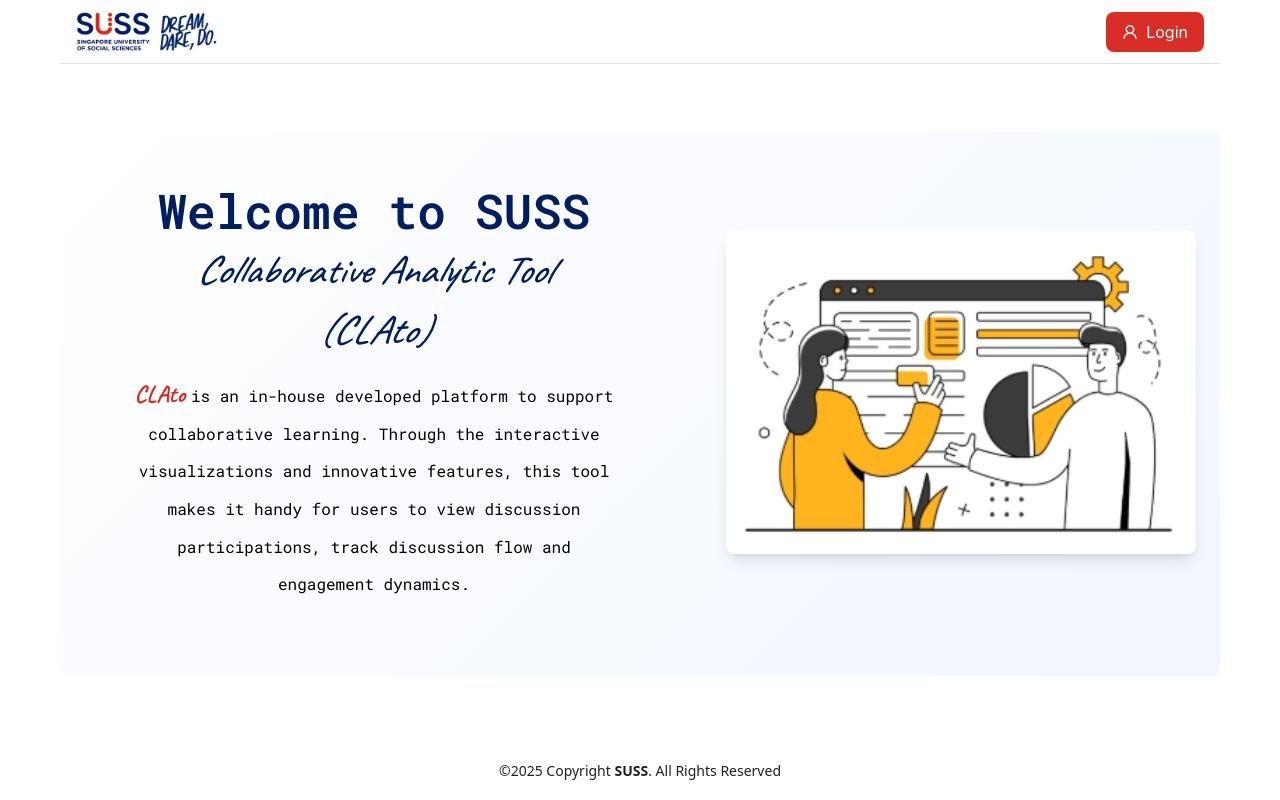
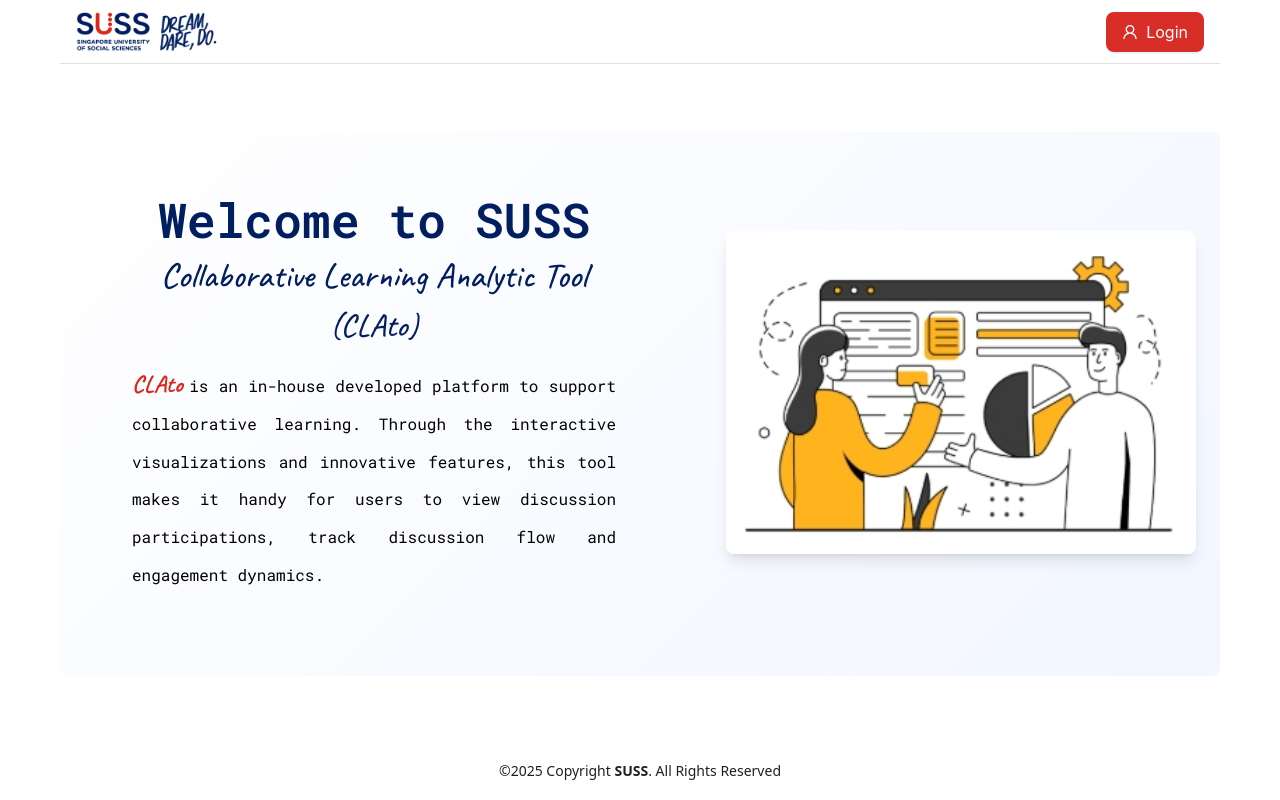
Before and after one commit to Davidyfxu/suss-react, a React (Vite) app: page / in a window 1280 px wide. Built offline with nearby package versions, Linux system fonts and the light colour scheme.

Commit message:
feat: text improve

```diff
--- a/src/common/ForgetPsw/index.tsx
+++ b/src/common/ForgetPsw/index.tsx
@@ -32,13 +32,13 @@
       }
       setLoading(true);
       const { captcha_key } = await get_captcha({ userID });
-      message.success('Verification code has been sent to your email');
+      message.success('Verification code has been sent to your SUSS email');
       setCountdown(60);
       setCaptchaKey(captcha_key);
     } catch (error) {
       console.error('Failed to send verification code:', error);
       message.error(
-        `Failed to send verification code. Reason: ${error?.response?.data?.message || error?.message || 'Unknown error'}`
+        `Failed to send verification code. ${error?.response?.data?.message || error?.message || 'Unknown error'}`
       );
     } finally {
       setLoading(false);
--- a/src/common/LandingPage/components/LPContent/WelcomeSection.tsx
+++ b/src/common/LandingPage/components/LPContent/WelcomeSection.tsx
@@ -48,9 +48,9 @@
             color: '#001e60',
             marginTop: 0,
             marginBottom: 0,
-            fontSize: '2.5rem',
+            fontSize: '2.2rem',
             fontWeight: 500,
-            fontStyle: 'italic',
+            // fontStyle: 'italic',
             textAlign: 'center'
           }}
         >
@@ -59,12 +59,12 @@
         <Title
           level={5}
           style={{
-            fontSize: '2.5rem',
+            fontSize: '2rem',
             color: '#001e60',
             marginTop: 0,
             marginBottom: 16,
-            fontWeight: 500,
-            fontStyle: 'italic'
+            fontWeight: 500
+            // fontStyle: 'italic'
           }}
         >
           ({abbreviation})
@@ -80,7 +80,7 @@
             fontSize: '1.5rem',
             color: '#da291c',
             fontWeight: 'bold',
-            textAlign: 'center'
+            textAlign: 'justify'
           }}
           className={'max-w-xl'}
         >
--- a/src/common/LandingPage/components/LPContent/index.tsx
+++ b/src/common/LandingPage/components/LPContent/index.tsx
@@ -25,7 +25,7 @@
       >
         <WelcomeSection
           title="Welcome to SUSS"
-          subtitle="Collaborative Analytic Tool"
+          subtitle="Collaborative Learning Analytic Tool"
           abbreviation="CLAto"
           description="is an in-house developed platform to support collaborative learning. Through the interactive visualizations and innovative features, this tool makes it handy for users to view discussion participations, track discussion flow and engagement dynamics."
         />
--- a/src/common/Register/index.tsx
+++ b/src/common/Register/index.tsx
@@ -38,13 +38,13 @@
       }
       setLoading(true);
       const { captcha_key } = await get_captcha({ userID });
-      message.success('Verification code has been sent to your email');
+      message.success('Verification code has been sent to your SUSS email');
       setCountdown(60);
       setCaptchaKey(captcha_key);
     } catch (error) {
       console.error('Failed to send verification code:', error);
       message.error(
-        `Failed to send verification code. Reason: ${get(error, 'response.data.message') || get(error, 'message')}`
+        `Failed to send verification code. ${get(error, 'response.data.message') || get(error, 'message')}`
       );
     } finally {
       setLoading(false);
@@ -83,7 +83,7 @@
         } catch (error) {
           console.error('Registration error:', error);
           message.error(
-            `Registration failed. Reason: ${get(error, 'response.data.message') || get(error, 'message')}`
+            `Registration failed. ${get(error, 'response.data.message') || get(error, 'message')}`
           );
         } finally {
           setLoading(false);
--- a/src/pages/Dashboard/components/Overview/index.tsx
+++ b/src/pages/Dashboard/components/Overview/index.tsx
@@ -133,9 +133,7 @@
           >
             <Statistic
               loading={loading}
-              title={
-                <span style={{ fontSize: '16px' }}>Number of replies</span>
-              }
+              title={<span style={{ fontSize: '16px' }}>Number of posts</span>}
               value={overview?.number_entries_posted || 0}
               valueStyle={{
                 fontSize: '28px',
--- a/src/stores/userStore/index.ts
+++ b/src/stores/userStore/index.ts
@@ -56,13 +56,17 @@
       registerUser: async (props): Promise<any> => {
         localStorage.removeItem('token');
         set(() => ({ loading: true }));
-        await register({
+        const { message: resMessage } = await register({
           ...props
         });
         set(() => ({
           loading: false
         }));
-        message.success('register success');
+        if (resMessage) {
+          throw new Error(resMessage);
+        } else {
+          message.success('register success');
+        }
       },
       loginUser: async (props): Promise<any> => {
         try {
```
